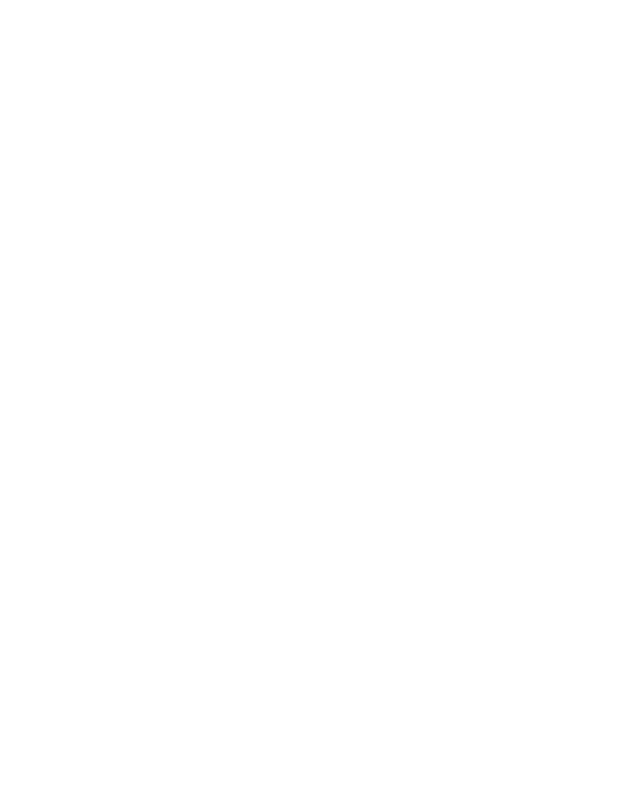
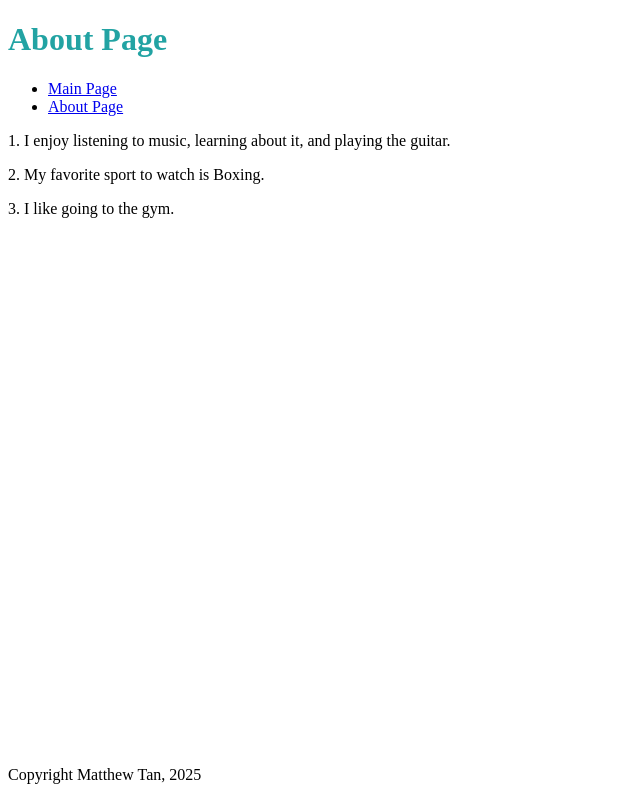
Before and after one commit to mattbzca/COMP001B.Assignment001, a plain HTML site: page about.html in a window 1280 px wide. Shown: the whole page, without its empty margins (0-640 px from the left). Drawn offline with Linux system fonts and the light colour scheme.

Commit message:
added on about.html, paragraphs, headers, nav links, stylesheet ref, and footer

```diff
--- a/about.html
+++ b/about.html
@@ -7,6 +7,19 @@
     <link rel="stylesheet" href="main.css">
 </head>
 <body>
+    <h1>About Page</h1>
+    <nav>
+        <ul>
+            <li><a href="index.html">Main Page</a></li>
+            <li><a href="about.html">About Page</a></li>
+        </ul>
+    </nav>
 
+    <p>1. I enjoy listening to music, learning about it, and playing the guitar.</p>
+    <p>2. My favorite sport to watch is Boxing.</p>
+    <p>3. I like going to the gym.</p>
+    <footer>
+        <p>Copyright Matthew Tan, 2025</p>
+    </footer>
 </body>
 </html>
```
Also changed, not shown: index.html (+3 -2 lines), profilepic.jpg (added).
